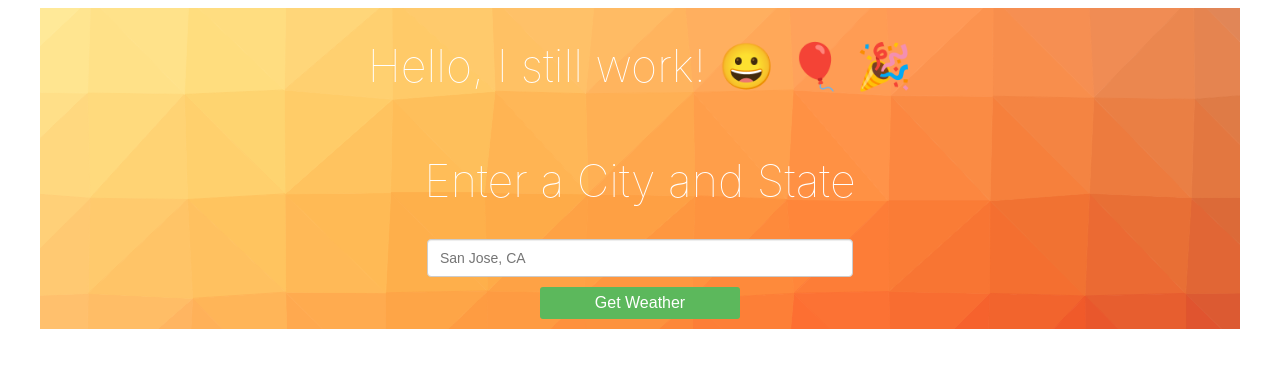
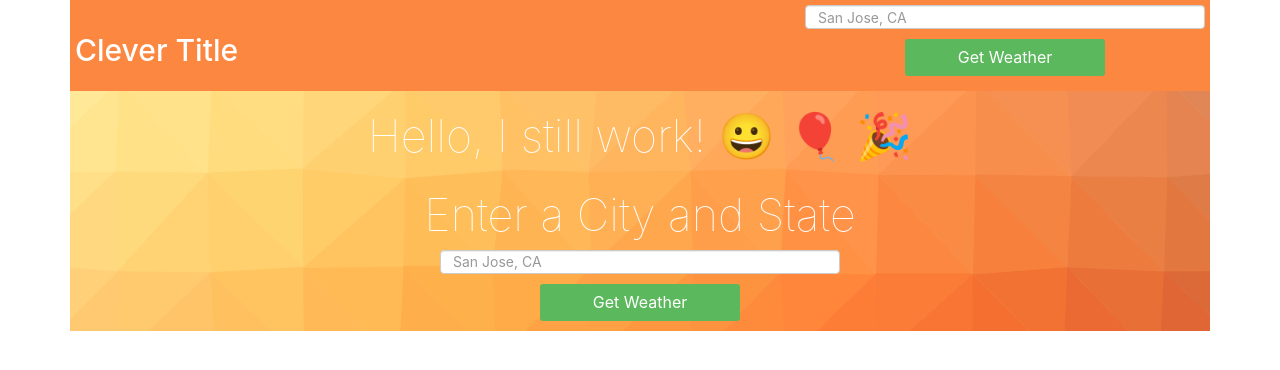
Before and after one commit to dianafisher/weather-app, a React app: page / in a window 1280 px wide. Built offline with nearby package versions, Linux system fonts and the light colour scheme.

Commit message:
Add bootstrap css style link.  Add header divs.

```diff
--- a/app/components/Main.js
+++ b/app/components/Main.js
@@ -15,18 +15,38 @@ const styles = {
     color: '#fff',
     fontSize: '45px',
     fontWeight: '100',
+  },
+  root: {
+    width: '100%',
+    height: '92%',
+  },
+  header: {
+    display: 'flex',
+    justifyContent: 'space-between',
+    alignItems: 'center',
+    background: '#fc8740',
+    color: '#fff',
+    padding: '5px'
   }
 }
 
 class Main extends React.Component {
   render() {
     return (
-      <div className='main-container' style={styles.content}>
-        <h1 style={styles.prompt}>Hello, I still work! 😀 🎈 🎉</h1>
-        <h1 style={styles.prompt}>Enter a City and State</h1>
-        <LocationInput
+      <div style={styles.root}>
+        <div style={styles.header}>
+          <h2>Clever Title</h2>
+          <LocationInput
 
-        ></LocationInput>
+          ></LocationInput>
+        </div>
+        <div className='main-container' style={styles.content}>
+          <h1 style={styles.prompt}>Hello, I still work! 😀 🎈 🎉</h1>
+          <h1 style={styles.prompt}>Enter a City and State</h1>
+          <LocationInput
+
+          ></LocationInput>
+        </div>
       </div>
 
     )
--- a/app/index.html
+++ b/app/index.html
@@ -3,6 +3,7 @@
   <head>
     <meta charset="utf-8" />
     <title>Weather App</title>
+    <link rel="stylesheet" href="https://maxcdn.bootstrapcdn.com/bootstrap/3.3.6/css/bootstrap.min.css">
   </head>
   <body>
     <div id="app" class="app"></div>
```
